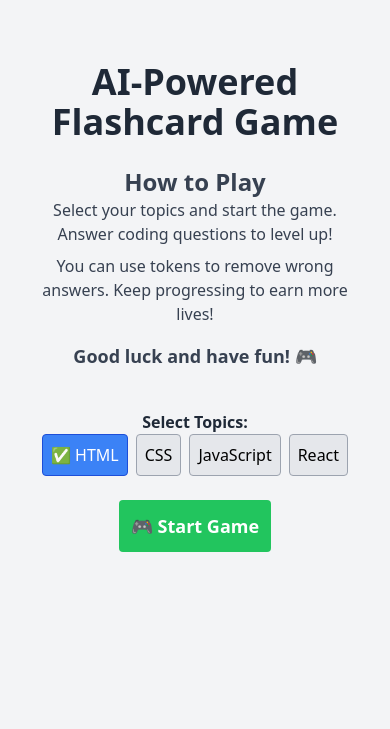
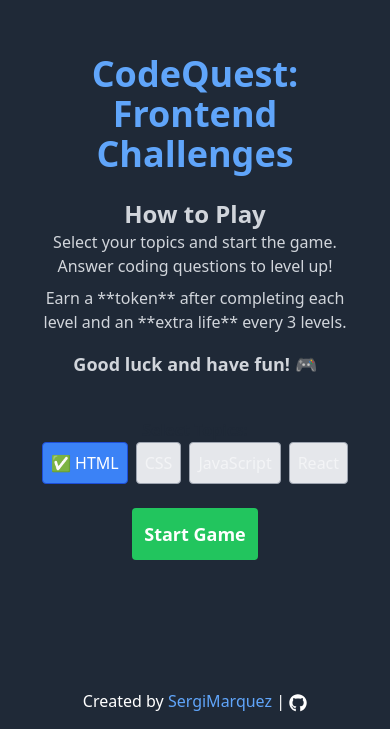
Before and after one commit to sergimarquez/ai-flashcard-game, a Next.js app: page / in a window 390 px wide. Shown: the part 115-844 px from the top of the page. Built offline with nearby package versions, Linux system fonts and the light colour scheme.

Commit message:
UI Updates: Improved colors, modal, progress bar, footer, and responsiveness

```diff
--- a/package.json
+++ b/package.json
@@ -9,7 +9,8 @@
     "next": "^12.3.4",
     "openai": "^4.86.2",
     "react": "^17.0.2",
-    "react-dom": "^17.0.2"
+    "react-dom": "^17.0.2",
+    "react-icons": "^5.5.0"
   },
   "devDependencies": {
     "@types/node": "22.13.10",
--- a/pages/index.tsx
+++ b/pages/index.tsx
@@ -1,5 +1,20 @@
 import { useState, useEffect } from 'react'
 import Cookies from 'js-cookie'
+import { FaGithub } from 'react-icons/fa'
+
+// Modal component
+const Modal = ({ message, onClose }) => (
+  <div className="fixed inset-0 flex justify-center items-center bg-gray-800 bg-opacity-50 z-50">
+    <div className="bg-white p-6 rounded-lg shadow-lg max-w-md w-full">
+      <p className="text-lg font-semibold">{message}</p>
+      <div className="mt-4 flex justify-end">
+        <button onClick={onClose} className="bg-blue-500 text-white px-4 py-2 rounded-lg hover:bg-blue-600">
+          Close
+        </button>
+      </div>
+    </div>
+  </div>
+);
 
 export default function Home() {
   const [selectedTopics, setSelectedTopics] = useState<string[]>(['HTML'])
@@ -14,6 +29,7 @@
   const [previousQuestions, setPreviousQuestions] = useState<string[]>([])
   const [tokens, setTokens] = useState(Number(Cookies.get('tokens')) || 0)
   const [lives, setLives] = useState(0); // New state for tracking lives
+  const [modalMessage, setModalMessage] = useState(null); // State for modal message
 
   useEffect(() => {
     Cookies.set('level', String(level))
@@ -133,40 +149,49 @@
   };
 
   return (
-    <div className="p-10 max-w-screen-md mx-auto min-h-screen flex flex-col justify-center items-center bg-gray-100">
-      <h1 className="text-4xl font-bold mb-6 text-center text-gray-800">AI-Powered Flashcard Game</h1>
+    <div className="p-10 bg-gray-800 text-gray-100 min-h-screen flex flex-col justify-center items-center">
+      <h1 className="text-4xl font-bold mb-6 text-center text-blue-400">CodeQuest: Frontend Challenges</h1>
+
+      {/* Modal */}
+      {modalMessage && <Modal message={modalMessage} onClose={() => setModalMessage(null)} />}
 
       {/* Instructions */}
       {!gameActive && (
-        <div className="mb-6 text-center text-gray-700">
+        <div className="mb-6 text-center text-gray-300">
           <h2 className="text-2xl font-semibold">How to Play</h2>
           <p>Select your topics and start the game. Answer coding questions to level up!</p>
-          <p className="mt-2">You can use tokens to remove wrong answers. Keep progressing to earn more lives!</p>
+          <p className="mt-2">Earn a **token** after completing each level and an **extra life** every 3 levels.</p>
           <p className="mt-4 text-lg font-semibold">Good luck and have fun! 🎮</p>
         </div>
       )}
 
       {gameActive ? (
         <>
-          <div className="mb-6 flex justify-between items-center w-full max-w-xs">
-            <p className="font-semibold text-lg text-gray-800">Level: {level}</p>
-            <p className="font-semibold text-lg text-gray-800">Lives: {lives} ❤️</p>
-            <p className="font-semibold text-lg text-gray-800">Tokens: {tokens} 🎟️</p>
+          <div className="mb-6 flex justify-between items-center w-full max-w-lg">
+            <div className="bg-gray-700 p-3 rounded-md text-center">
+              <p className="text-lg text-yellow-300">Level: {level}</p>
+              <p className="text-lg text-yellow-300">Lives: {lives} ❤️</p>
+              <p className="text-lg text-yellow-300">Tokens: {tokens} 🎟️</p>
+            </div>
           </div>
 
-          <p className="text-center mb-4 text-gray-700">Question {questionNumber}/3</p>
+          <p className="text-center mb-4 text-gray-300">Question {questionNumber}/3</p>
 
-          <div className="mt-6 flex justify-between w-full max-w-xs">
+          <div className="mt-4 w-full bg-gray-600 rounded-lg h-2">
+            <div className="bg-blue-500 h-full" style={{ width: `${(questionNumber / 3) * 100}%` }} />
+          </div>
+
+          <div className="mt-6 flex justify-between w-full max-w-lg">
             <button
               onClick={() => setGameActive(false)}
-              className="w-full sm:w-auto p-3 bg-red-500 text-white rounded text-lg font-semibold hover:bg-red-600 transition"
+              className="w-full sm:w-auto p-3 bg-gray-600 text-white rounded text-lg font-semibold hover:bg-gray-700 transition"
             >
-              🚪 Quit Game
+              Quit Game
             </button>
           </div>
 
           {/* Question and Options */}
-          <div className="mt-8 p-4 border rounded bg-white shadow-md w-full max-w-xs">
+          <div className="mt-8 p-6 border rounded bg-white shadow-md w-full max-w-lg">
             {questionData ? (
               <>
                 <p className="text-lg font-semibold text-gray-800">{questionData.question}</p>
@@ -194,7 +219,9 @@
                 )}
               </>
             ) : (
-              <p>Loading question...</p>
+              <div className="flex justify-center items-center h-20">
+                <div className="animate-spin rounded-full h-10 w-10 border-b-2 border-blue-500"></div>
+              </div>
             )}
           </div>
         </>
@@ -227,11 +254,16 @@
               onClick={startGame}
               disabled={selectedTopics.length === 0}
             >
-              🎮 Start Game
+              Start Game
             </button>
           </div>
         </>
       )}
+
+      {/* Footer */}
+      <footer className="absolute bottom-0 w-full py-4 bg-gray-800 text-white text-center">
+        <p>Created by <a href="https://sergimarquez.com" className="text-blue-400">SergiMarquez</a> | <a href="https://github.com/sergimarquez" target="_blank" rel="noopener noreferrer"><FaGithub className="inline text-lg" /></a></p>
+      </footer>
     </div>
   )
 }
```
